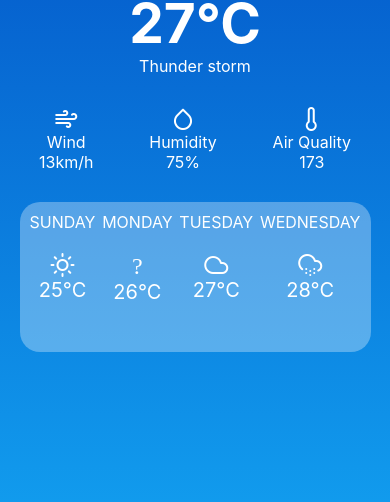
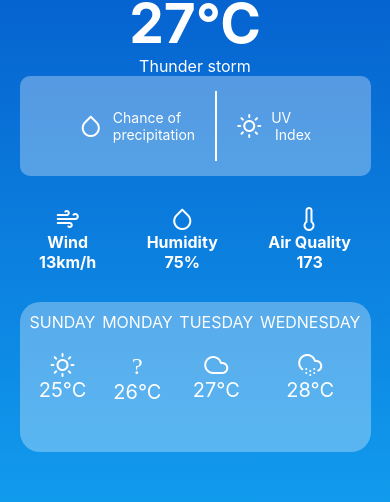
Before and after one commit to boanong/Weather-App, a React Native app: screen / in a window 390 px wide. Shown: the part 240-742 px from the top of the page. Built offline with nearby package versions, Linux system fonts and the light colour scheme.

Commit message:
Add weather section

```diff
--- a/App.js
+++ b/App.js
@@ -4,6 +4,7 @@ import { LinearGradient } from 'expo-linear-gradient';
 import { Feather } from '@expo/vector-icons';
 import WeatherForecast from './Components/WeatherForecast/WeatherForecast';
 import Forecast from './data/DummyData';
+import WeatherSection from './Components/Sun/WeatherSection';
 
 const cloudPicture = { uri: 'https://png.pngtree.com/png-vector/20220905/ourmid/pngtree-cloudy-rainy-weather-icon-png-image_6138021.png' };
 
@@ -39,6 +40,9 @@ export default function App() {
           <Text style={styles.temperature}>27°C</Text>
           <Text style={styles.weatherDescription}>Thunder storm</Text>
 
+          <WeatherSection />
+
+
           {/* Wind, humidity, and air quality */}
           <View style={styles.weatherDetailsContainer}>
             <View style={styles.weatherDetail}>
@@ -63,7 +67,10 @@ export default function App() {
         {/* Added the forecast prop to the WeatherForecast component */}
         <WeatherForecast forecast={Forecast} />
       </LinearGradient>
+
     </View>
+
+
   );
 }
 
@@ -126,6 +133,7 @@ const styles = StyleSheet.create({
   weatherDetailText: {
     color: '#fff',
     fontSize: 16,
+    fontWeight: 'bold',
   },
 
   location: {
--- /dev/null
+++ b/Components/Sun/WeatherSection.js
@@ -0,0 +1,56 @@
+import React from 'react';
+import { StyleSheet, View, Text } from 'react-native';
+import { Feather } from '@expo/vector-icons';
+
+const WeatherSection = () => {
+  return (
+    <View style={styles.container}>
+      <View style={styles.leftSection}>
+        <Feather name="droplet" size={24} color="white" /> {/* Water icon */}
+        <Text style={styles.text}>Chance of <br />precipitation</Text>
+      </View>
+
+      <View style={styles.line} />
+
+      <View style={styles.rightSection}>
+        <Feather name="sun" size={24} color="white" /> {/* Sun icon */}
+        <Text style={styles.text}>UV <br /> Index</Text>
+      </View>
+    </View>
+  );
+};
+
+const styles = StyleSheet.create({
+  container: {
+    flexDirection: 'row',
+    width: '90%',
+    height: 100,
+    backgroundColor: '#ffffff4f',
+    alignItems: 'center',
+    borderRadius: 10,
+    paddingHorizontal: 10,
+    justifyContent: 'center',
+  },
+  leftSection: {
+    flexDirection: 'row',
+    alignItems: 'center',
+  },
+  rightSection: {
+    flexDirection: 'row',
+    alignItems: 'center',
+  },
+  line: {
+    backgroundColor: 'white',
+    width: 2,
+    height: '70%',
+    alignSelf: 'center',
+    marginLeft: 20,
+    marginRight: 20,
+  },
+  text: {
+    color: 'white',
+    marginLeft: 10,
+  },
+});
+
+export default WeatherSection;
```
